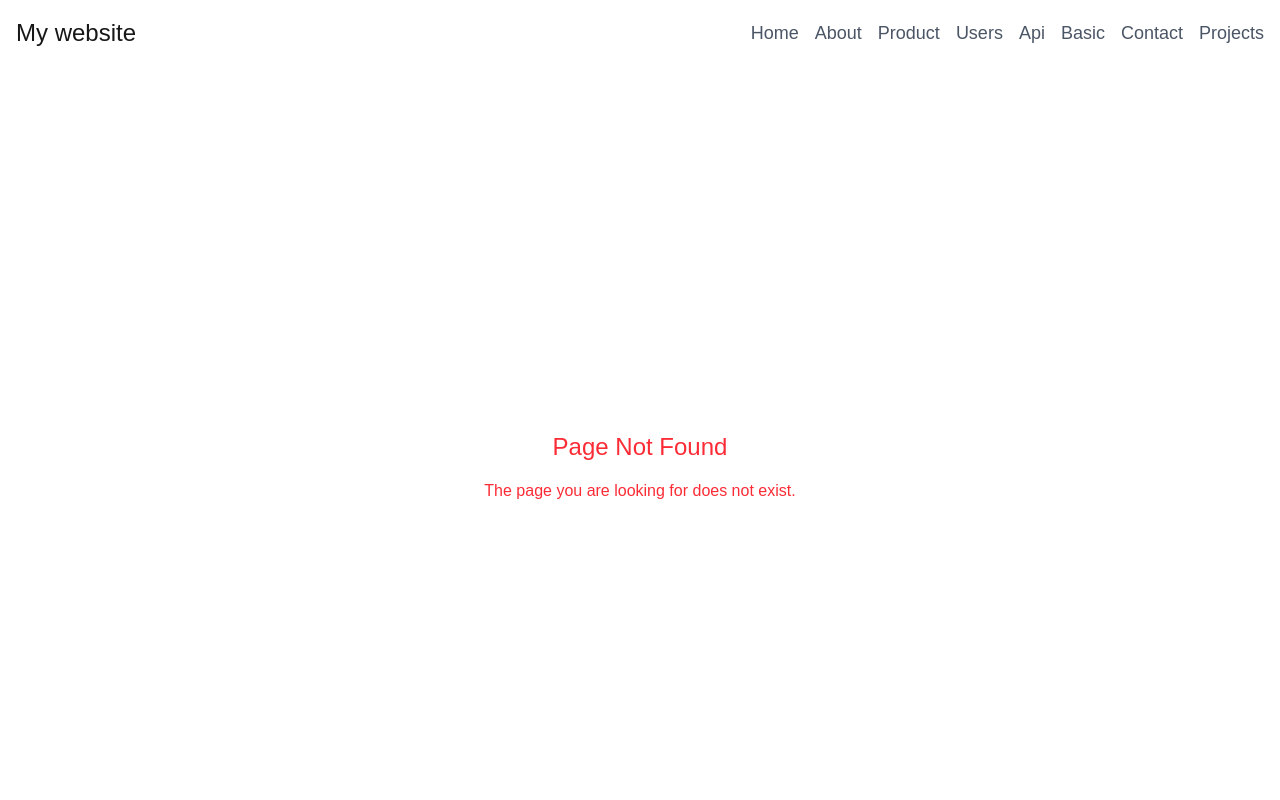
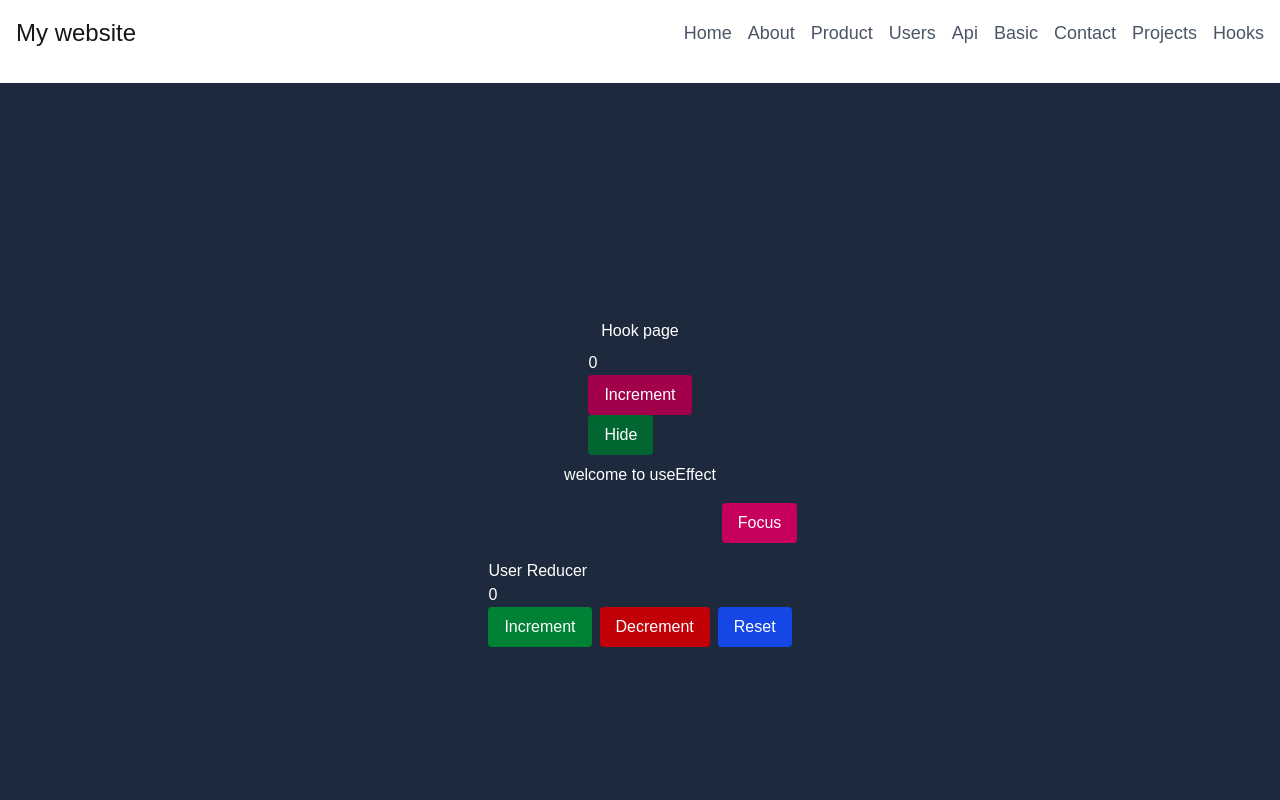
Before and after one commit to abyssiniatech/Nextjs_advanced, a Next.js app: page /hooks in a window 1280 px wide. Before the commit this address had no page. Shown: the top 800 px of the page. Built offline with nearby package versions, Linux system fonts and the light colour scheme.

Commit message:
add hooks in next js

```diff
--- a/app/components/BlogList.tsx
+++ b/app/components/BlogList.tsx
@@ -21,4 +21,4 @@ const BlogList = ({ blogs }: Props) => {
   )
 }
 
-export default BlogList
+export default BlogListyyy
--- a/app/components/Links.tsx
+++ b/app/components/Links.tsx
@@ -13,6 +13,7 @@ const link=[
     { name: "Basic", href: "/basic" },
     { name: "Contact", href: "/contact" },
     { name: "Projects", href: "/projects" },
+    { name: "Hooks", href: "/hooks" },
 
 ]
 const Links = () => {
--- /dev/null
+++ b/app/components/hooks/Useeffect.tsx
@@ -0,0 +1,15 @@
+"use client"
+import {useEffect} from "react"
+const Useeffect =()=>{
+      useEffect(() =>{
+         setTimeout(()=>{
+             document.title="welcome"
+         })
+      })
+    return(
+        <div>
+              <h1>welcome to useEffect</h1>
+        </div>
+    )
+}
+export default Useeffect
--- /dev/null
+++ b/app/components/hooks/Usereducer.tsx
@@ -0,0 +1,35 @@
+  "use client"
+  import { useReducer } from "react"
+const initialState = 0;
+
+const userReducer = (state:number, action:{ type: "increment" | "decrement" | "reset" }) => {
+    switch(action.type){
+        case "increment":
+            return state + 1;
+                break;
+        case "reset":
+            return initialState;
+             break;
+        case "decrement":
+            return state - 1;
+                break;
+        default:
+            return state;
+
+    }
+}
+
+const Usereducer = () => {
+    const [state, dispatch] = useReducer(userReducer, initialState);
+  return (
+    <div>
+      <h1>User Reducer</h1>
+        <h2>{state}</h2>
+        <button onClick={() => dispatch({type:"increment"})} className="bg-green-700 text-white rounded px-4 py-2 hover:bg-green-600">Increment</button>
+        <button onClick={() => dispatch({type:"decrement"})} className="bg-red-700 text-white rounded px-4 py-2 hover:bg-red-600 mx-2">Decrement</button>
+        <button onClick={() => dispatch({type:"reset"})} className="bg-blue-700 text-white rounded px-4 py-2 hover:bg-blue-600">Reset</button>
+    </div>
+  )
+}
+
+export default Usereducer
--- /dev/null
+++ b/app/components/hooks/Useref.tsx
@@ -0,0 +1,17 @@
+import React, { useRef } from "react"
+
+const Useref = () => {
+const inputref = useRef<React.Ref<HTMLInputElement> | undefined >(null)
+const handlefocus =()=>{
+    inputref.current?.focus()
+
+}
+  return (
+    <div>
+      <input type="text" ref={inputref}  className="p-4 rounded"/>
+      <button  onClick={handlefocus} className="bg-pink-700 text-700 rounded px-4 py-2 hover:bg-pink-600">Focus</button>
+    </div>
+  )
+}
+
+export default Useref
--- /dev/null
+++ b/app/components/hooks/Usestate.tsx
@@ -0,0 +1,26 @@
+  "use client"
+import {useState} from "react"
+const Usestate = () => {
+    const [count,setCount]=useState<number>(0)
+    const [show,setShow] = useState(true);
+    const handleshow =()=>{
+        setShow(true)
+    }
+  return (
+    <div>
+         {
+            show && (
+         <section>
+        <h1 style={{color:count>0 ? "green": count<0 ? "red" : "white"}}>{count}</h1>
+        <div>
+            <button onClick={() =>setCount(count+1)} className="bg-pink-800 text-white px-4 py-2 rounded hover:bg-pink-700 text-gray-100">Increment</button>
+        </div>
+         </section>
+            )
+        }
+        <button className="bg-green-800 text-white rounded px-4 py-2" onClick={handleshow}>{show ? "Hide": "Show"}</button>
+    </div>
+  )
+}
+
+export default Usestate
--- /dev/null
+++ b/app/hooks/page.tsx
@@ -0,0 +1,18 @@
+import Useeffect from "../components/hooks/Useeffect"
+import Usereducer from "../components/hooks/Usereducer"
+import Useref from "../components/hooks/Useref"
+import Usestate from "../components/hooks/Usestate"
+
+const Hookpage = () => {
+  return (
+    <div className="bg-slate-800 text-white min-h-screen p-4 flex flex-col justify-center items-center gap-2  text-white my-4">
+       <h1>Hook page</h1>
+       <Usestate />
+       <Useeffect />
+       <Useref />
+       <Usereducer />
+    </div>
+  )
+}
+
+export default Hookpage
```
